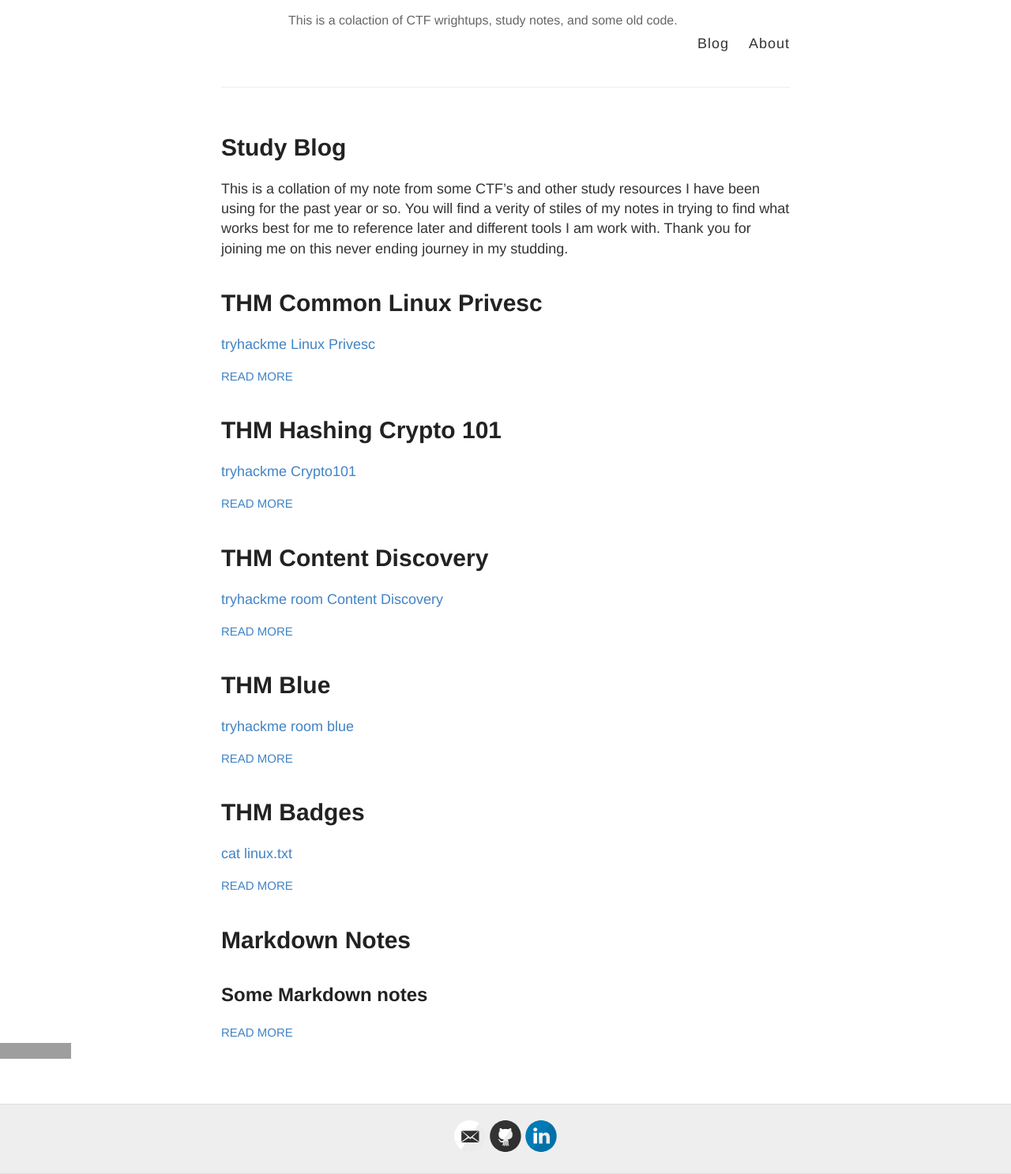
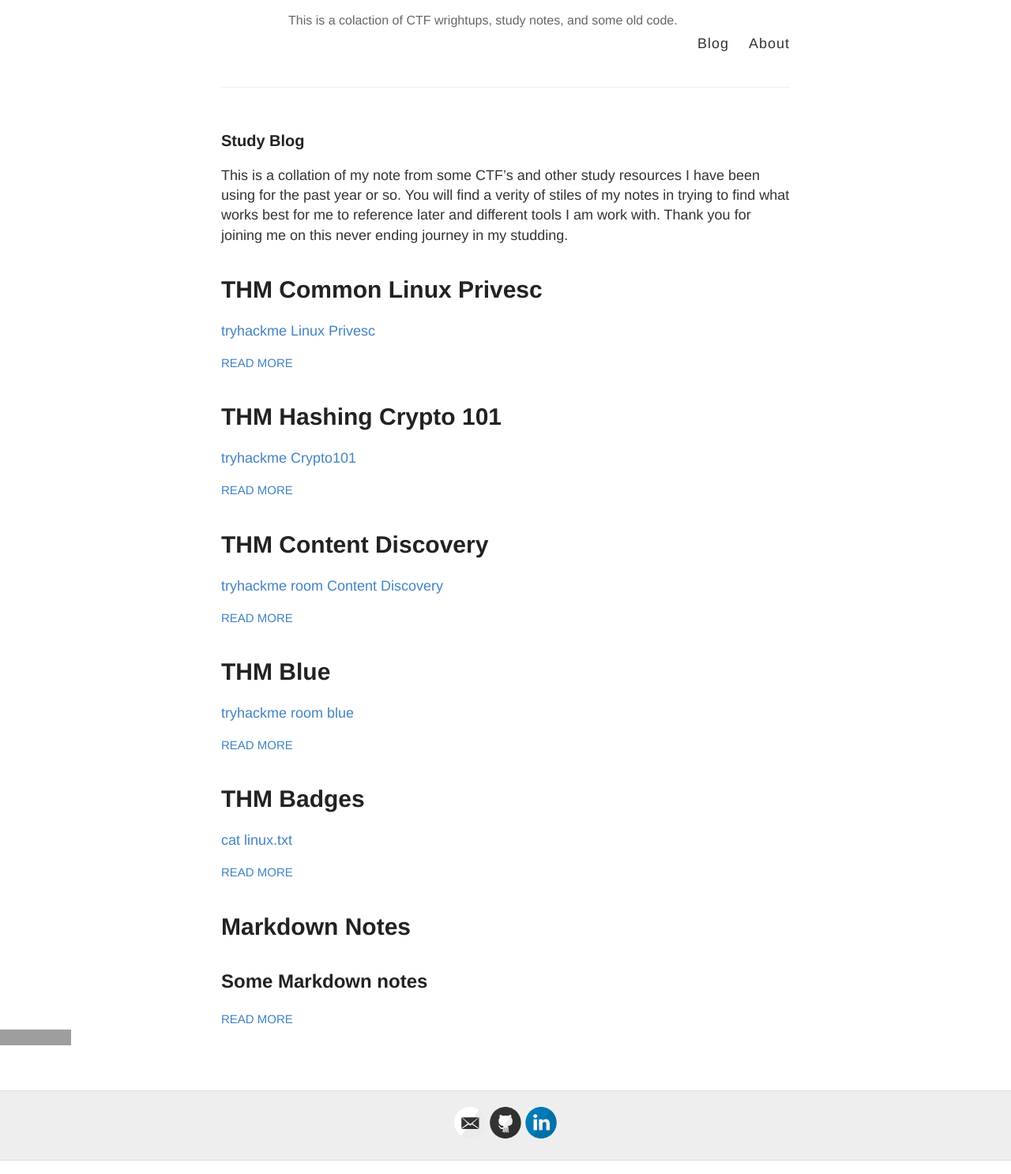
Before and after one commit to jon1123/blog, a Jekyll site: the page built from index.html, in a window 1280 px wide. Shown: the whole page at 79% size. Built offline with Jekyll 4.4.1, drawn with Linux system fonts in a browser that asks for light colours; grey boxes are pictures that could not be loaded.

```diff
--- a/index.html
+++ b/index.html
@@ -1,7 +1,7 @@
 ---
 layout: default
 ---
-<h1>Study Blog</h1>
+<h3>Study Blog</h3>
 
 <p>This is a collation of my note from some CTF’s and other study resources I have been using for the past year or so. You will find a verity of stiles of my notes in trying to find what works best for me to reference later and different tools I am work with. Thank you for joining me on this never ending journey in my studding.</p>
 
```
